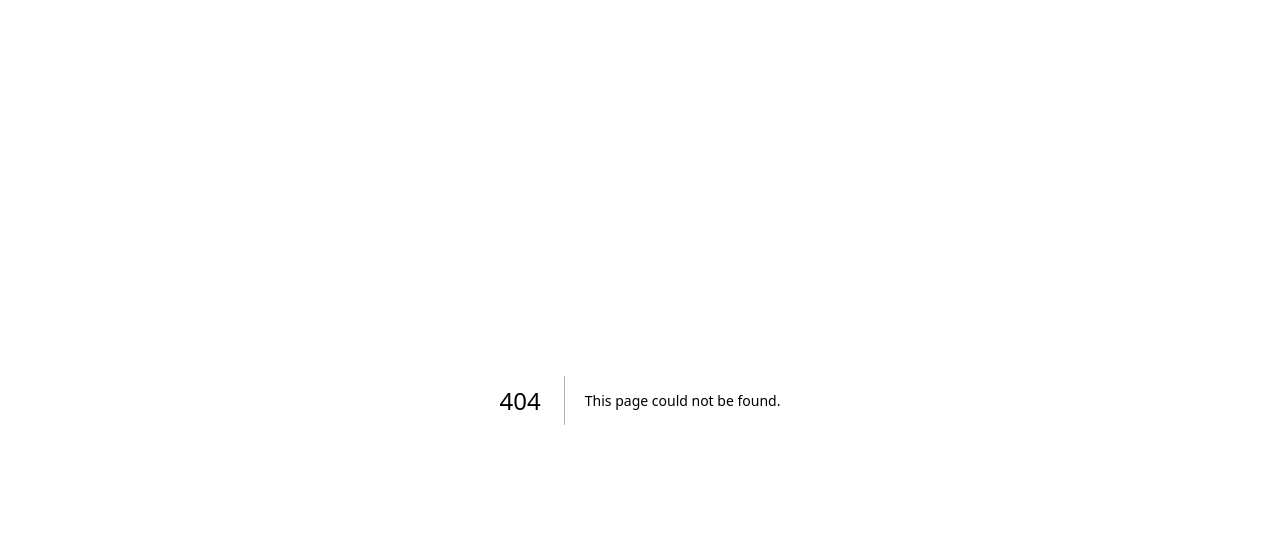
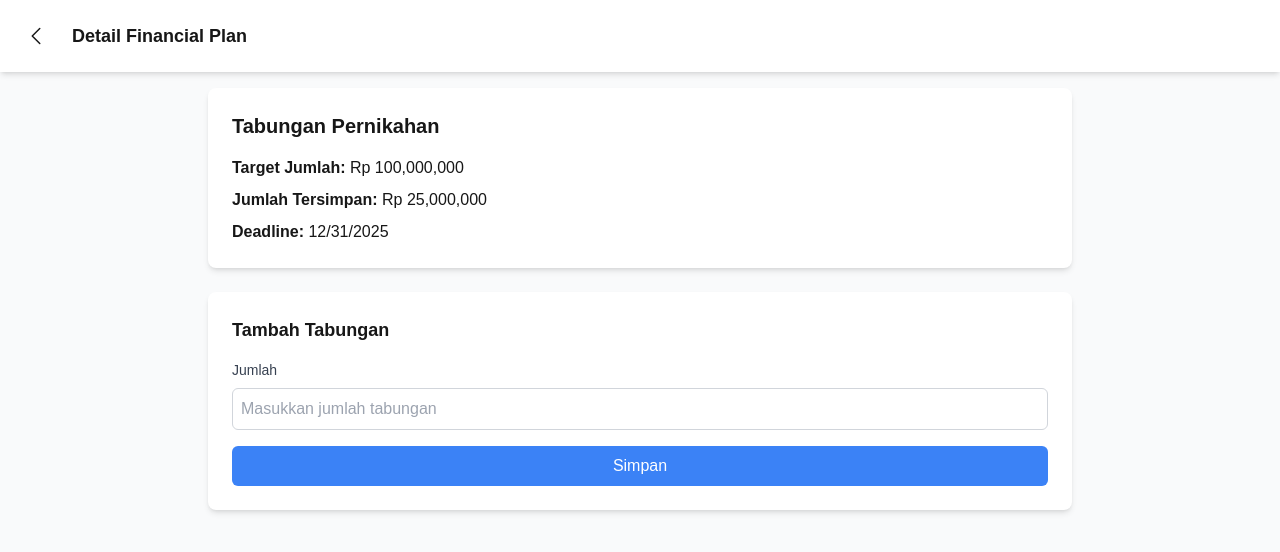
Before and after one commit to mikhaelhermanus/financial-app, a Next.js app: page /financial-plans/1 in a window 1280 px wide. Before the commit this address had no page. Shown: the top 552 px of the page. Built offline with nearby package versions, Linux system fonts and the light colour scheme.

Commit message:
added financial detail component

```diff
--- /dev/null
+++ b/src/app/components/ExpenseComponent/ExpenseList.js
@@ -0,0 +1,25 @@
+import React from 'react'
+
+export default function ExpenseList({ expenses }) {
+    return (
+        <div className="p-4 h-full overflow-y-auto">
+            {expenses.length > 0 ? (
+                <ul className="space-y-3">
+                    {expenses.map((expense) => (
+                        <li
+                            key={expense.id}
+                            className="flex justify-between items-center border-b pb-2"
+                        >
+                            <span className="text-gray-700">{expense.name}</span>
+                            <span className="text-gray-600">
+                                Rp {expense.amount.toLocaleString()}
+                            </span>
+                        </li>
+                    ))}
+                </ul>
+            ) : (
+                <p className="text-gray-500 text-center mt-4">No expenses available.</p>
+            )}
+        </div>
+    )
+}
--- /dev/null
+++ b/src/app/components/ExpenseComponent/ExpenseOptions.js
@@ -0,0 +1,36 @@
+import React, {useState} from 'react'
+
+export default function ExpenseOptions() {
+    const [selectedMonth, setSelectedMonth] = useState(new Date().getMonth()); // Default ke bulan saat ini
+
+    const months = [
+        "Januari",
+        "Februari",
+        "Maret",
+        "April",
+        "Mei",
+        "Juni",
+        "Juli",
+        "Agustus",
+        "September",
+        "Oktober",
+        "November",
+        "Desember",
+    ];
+    return (
+        <div className="mt-2 flex overflow-x-auto space-x-3 scrollbar-hide">
+            {months.map((month, index) => (
+                <button
+                    key={month}
+                    className={`px-4 py-2 text-sm rounded-lg ${selectedMonth === index
+                        ? "bg-blue-500 text-white"
+                        : "bg-gray-200 text-gray-600"
+                        }`}
+                    onClick={() => setSelectedMonth(index)}
+                >
+                    {month}
+                </button>
+            ))}
+        </div>
+    )
+}
--- a/src/app/components/ExpenseModal.js
+++ b/src/app/components/ExpenseModal.js
@@ -1,25 +1,11 @@
 'use client'
 import { useState } from "react";
-
+import ExpenseOptions from "./ExpenseComponent/ExpenseOptions";
+import ExpenseList from "./ExpenseComponent/ExpenseList";
 export default function ExpenseModal({ expenses, onClose }) {
 
     const [position, setPosition] = useState("bottom"); // bottom, middle, top
-    const [selectedMonth, setSelectedMonth] = useState(new Date().getMonth()); // Default ke bulan saat ini
 
-    const months = [
-        "Januari",
-        "Februari",
-        "Maret",
-        "April",
-        "Mei",
-        "Juni",
-        "Juli",
-        "Agustus",
-        "September",
-        "Oktober",
-        "November",
-        "Desember",
-    ];
 
     const handleDrag = (e) => {
         const dragY = e.touches[0].clientY;
@@ -60,41 +46,9 @@ export default function ExpenseModal({ expenses, onClose }) {
                 <h2 className="text-lg font-semibold text-gray-800">Expenses</h2>
             </div>
 
-            <div className="mt-2 flex overflow-x-auto space-x-3 scrollbar-hide">
-                {months.map((month, index) => (
-                    <button
-                        key={month}
-                        className={`px-4 py-2 text-sm rounded-lg ${selectedMonth === index
-                            ? "bg-blue-500 text-white"
-                            : "bg-gray-200 text-gray-600"
-                            }`}
-                        onClick={() => setSelectedMonth(index)}
-                    >
-                        {month}
-                    </button>
-                ))}
-            </div>
-
+            <ExpenseOptions />
             {/* Scrollable Content */}
-            <div className="p-4 h-full overflow-y-auto">
-                {expenses.length > 0 ? (
-                    <ul className="space-y-3">
-                        {expenses.map((expense) => (
-                            <li
-                                key={expense.id}
-                                className="flex justify-between items-center border-b pb-2"
-                            >
-                                <span className="text-gray-700">{expense.name}</span>
-                                <span className="text-gray-600">
-                                    Rp {expense.amount.toLocaleString()}
-                                </span>
-                            </li>
-                        ))}
-                    </ul>
-                ) : (
-                    <p className="text-gray-500 text-center mt-4">No expenses available.</p>
-                )}
-            </div>
+            <ExpenseList expenses={expenses} />
         </div>
     );
 }
--- a/src/app/components/FinancialCard.js
+++ b/src/app/components/FinancialCard.js
@@ -1,3 +1,4 @@
+import Link from "next/link";
 const FinancialCard = ({ plan }) => {
     return (
         <div className="bg-white shadow-md rounded-lg p-4 w-full">
@@ -19,6 +20,9 @@ const FinancialCard = ({ plan }) => {
             <p className="text-xs text-gray-500 mt-1">
                 {(plan.savedAmount / plan.targetAmount * 100).toFixed(2)}% completed
             </p>
+            <Link href={`/financial-plans/${plan.id}`}>
+              <p className="text-blue-500 hover:underline">Lihat Detail</p>
+            </Link>
         </div>
     );
 };
--- /dev/null
+++ b/src/app/components/FinancialPlansComponent/FinancialPlan.js
@@ -0,0 +1,42 @@
+import React from 'react'
+import FinancialCard from '../FinancialCard'
+
+
+const dummyFinancialPlans = [
+  {
+    id: 1,
+    name: "Tabungan Pernikahan",
+    targetAmount: 100000000,
+    savedAmount: 25000000,
+    deadline: "2025-12-31",
+  },
+  {
+    id: 2,
+    name: "Tabungan S2",
+    targetAmount: 75000000,
+    savedAmount: 15000000,
+    deadline: "2024-08-01",
+  },
+  {
+    id: 3,
+    name: "Dana Darurat",
+    targetAmount: 50000000,
+    savedAmount: 30000000,
+    deadline: "2024-12-31",
+  },
+];
+
+export default function FinancialPlan() {
+  return (
+    <section className="mt-6 px-4">
+    <h2 className="text-lg font-semibold text-gray-800 mb-4">Financial Plans</h2>
+    <div className="flex overflow-x-auto space-x-4 scrollbar-hide">
+      {dummyFinancialPlans.map((plan) => (
+        <div key={plan.id} className="min-w-[280px]">
+          <FinancialCard plan={plan} />
+        </div>
+      ))}
+    </div>
+  </section>
+  )
+}
--- /dev/null
+++ b/src/app/components/Header.js
@@ -0,0 +1,32 @@
+'use client'
+import { useRouter } from 'next/navigation';
+
+export default function Header({ title }) {
+  const router = useRouter();
+
+  return (
+    <div className="flex items-center p-4 bg-white shadow-md">
+      <button
+        onClick={() => router.back()}
+        className="p-2 rounded-full hover:bg-gray-100"
+        aria-label="Go back"
+      >
+        <svg
+          xmlns="http://www.w3.org/2000/svg"
+          fill="none"
+          viewBox="0 0 24 24"
+          strokeWidth={1.5}
+          stroke="currentColor"
+          className="w-6 h-6"
+        >
+          <path
+            strokeLinecap="round"
+            strokeLinejoin="round"
+            d="M15.75 19.5L8.25 12l7.5-7.5"
+          />
+        </svg>
+      </button>
+      <h1 className="ml-4 text-lg font-semibold">{title}</h1>
+    </div>
+  );
+}
--- /dev/null
+++ b/src/app/financial-plans/[id]/page.js
@@ -0,0 +1,63 @@
+import React from 'react'
+import Header from '@/app/components/Header'
+const financialPlan =
+{
+  id: 1,
+  name: "Tabungan Pernikahan",
+  target_amount: 100000000,
+  saved_amount: 25000000,
+  deadline: "2025-12-31",
+}
+
+
+
+export default function financialPlanDetail() {
+  return (
+    <div className="min-h-screen bg-gray-50">
+      <Header title="Detail Financial Plan" />
+
+      <div className="p-4 max-w-4xl mx-auto">
+        <div className="bg-white p-6 shadow-md rounded-lg mb-6">
+          <h2 className="text-xl font-bold mb-4">{financialPlan.name}</h2>
+          <div className="space-y-2">
+            <p>
+              <strong>Target Jumlah:</strong> Rp{' '}
+              {financialPlan.target_amount.toLocaleString()}
+            </p>
+            <p>
+              <strong>Jumlah Tersimpan:</strong> Rp{' '}
+              {financialPlan.saved_amount.toLocaleString()}
+            </p>
+            <p>
+              <strong>Deadline:</strong>{' '}
+              {financialPlan.deadline
+                ? new Date(financialPlan.deadline).toLocaleDateString()
+                : 'Tidak ada deadline'}
+            </p>
+          </div>
+        </div>
+
+        {/* Input untuk menabung */}
+        <div className="bg-white p-6 shadow-md rounded-lg">
+          <h3 className="text-lg font-semibold mb-4">Tambah Tabungan</h3>
+          <form>
+            <label className="block mb-2 text-sm font-medium text-gray-700">
+              Jumlah
+            </label>
+            <input
+              type="number"
+              placeholder="Masukkan jumlah tabungan"
+              className="w-full p-2 border border-gray-300 rounded-md mb-4"
+            />
+            <button
+              type="submit"
+              className="w-full bg-blue-500 text-white py-2 rounded-md hover:bg-blue-600"
+            >
+              Simpan
+            </button>
+          </form>
+        </div>
+      </div>
+    </div>
+  )
+}
--- a/src/app/financial-plans/page.js
+++ b/src/app/financial-plans/page.js
@@ -2,29 +2,7 @@
 import { useState, useEffect } from "react";
 import FinancialCard from "../components/FinancialCard";
 import ExpenseModal from "../components/ExpenseModal";
-const dummyFinancialPlans = [
-  {
-    id: 1,
-    name: "Tabungan Pernikahan",
-    targetAmount: 100000000,
-    savedAmount: 25000000,
-    deadline: "2025-12-31",
-  },
-  {
-    id: 2,
-    name: "Tabungan S2",
-    targetAmount: 75000000,
-    savedAmount: 15000000,
-    deadline: "2024-08-01",
-  },
-  {
-    id: 3,
-    name: "Dana Darurat",
-    targetAmount: 50000000,
-    savedAmount: 30000000,
-    deadline: "2024-12-31",
-  },
-];
+import FinancialPlan from "../components/FinancialPlansComponent/FinancialPlan";
 
 const expenses = [
   { id: 1, name: "Makan Siang", amount: 50000 },
@@ -33,34 +11,7 @@ const expenses = [
 ];
 
 const FinancialPlans = () => {
-  const financialPlans = dummyFinancialPlans;
-  // const [financialPlans, setFinancialPlans] = useState([]);
-  // const [loading, setLoading] = useState(true);
   const [isModalOpen, setIsModalOpen] = useState(true);
-
-//   useEffect(() => {
-//     const fetchPlans = async () => {
-//       try {
-//         const response = await fetch("http://localhost:5000/api/financial-plans", {
-//           headers: {
-//             Authorization: `Bearer ${localStorage.getItem("token")}`,
-//           },
-//         });
-//         const data = await response.json();
-//         setFinancialPlans(data);
-//         setLoading(false);
-//       } catch (error) {
-//         console.error("Failed to fetch financial plans:", error);
-//         setLoading(false);
-//       }
-//     };
-
-//     fetchPlans();
-//   }, []);
-
-//   if (loading) {
-//     return <div className="text-center mt-20 text-gray-700">Loading...</div>;
-//   }
 
   return (
     <div className="min-h-screen bg-gray-50">
@@ -70,16 +21,7 @@ const FinancialPlans = () => {
     </header>
 
     {/* Financial Plans Slider */}
-    <section className="mt-6 px-4">
-      <h2 className="text-lg font-semibold text-gray-800 mb-4">Financial Plans</h2>
-      <div className="flex overflow-x-auto space-x-4 scrollbar-hide">
-        {dummyFinancialPlans.map((plan) => (
-          <div key={plan.id} className="min-w-[280px]">
-            <FinancialCard plan={plan} />
-          </div>
-        ))}
-      </div>
-    </section>
+   <FinancialPlan/>
     {isModalOpen && (
         <ExpenseModal
           expenses={expenses}
```
Lines whose indentation alone changed are shown as unchanged.
